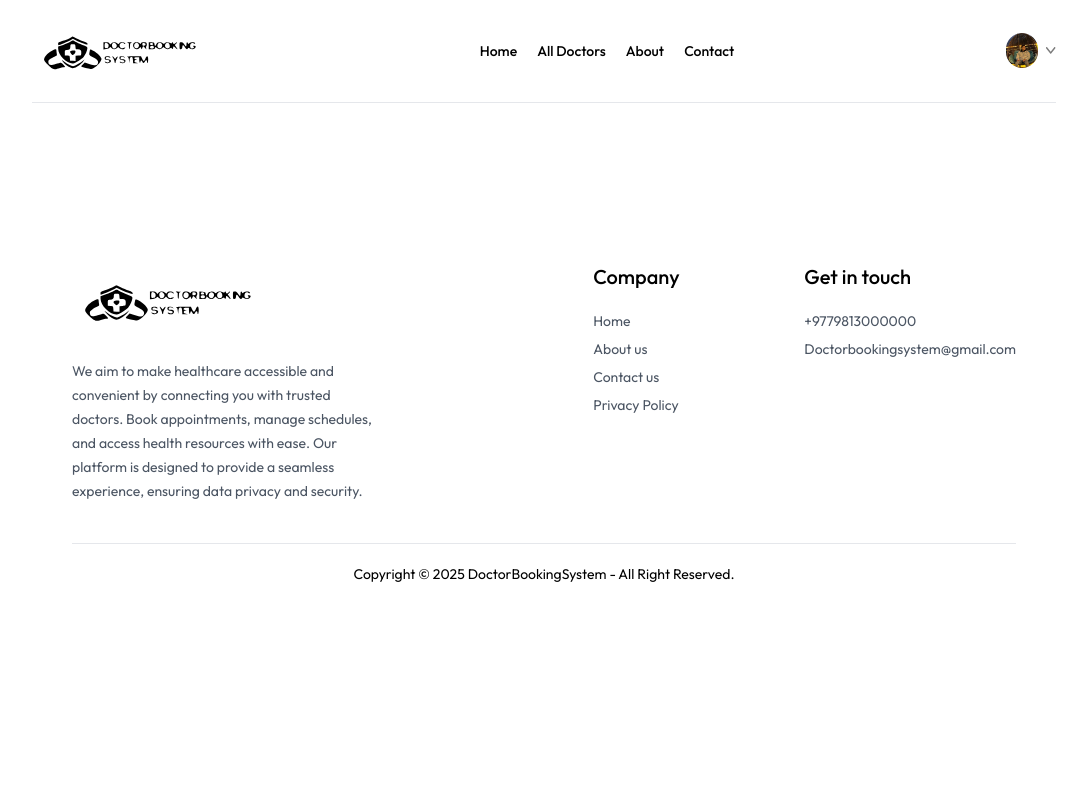
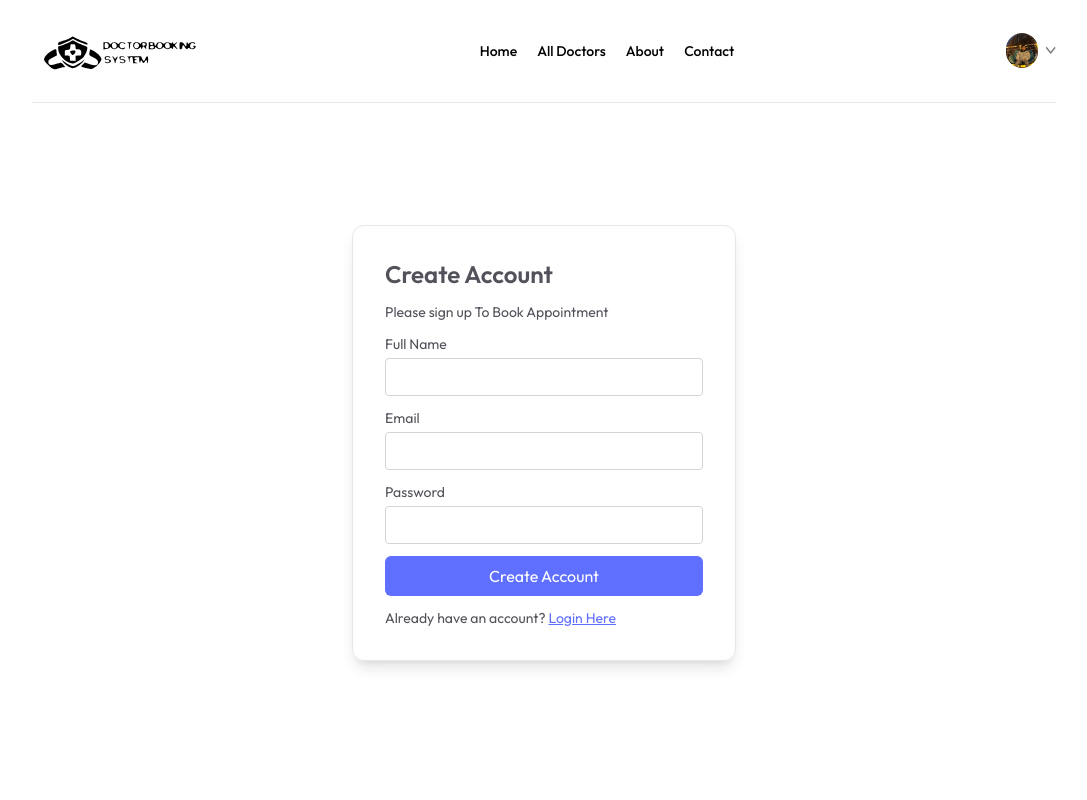
Before and after one commit to Sumitkhadka10/DocBS, a React (Vite) app in the folder frontend/: page /login in a window 1280 px wide. Shown: the top 800 px of the page, without its empty margins (96-1183 px from the left). Built offline with nearby package versions, Linux system fonts and the light colour scheme; the HTML template or start-up script is replaced by a standard one.

Commit message:
Created Login and Signup

```diff
--- a/frontend/src/pages/Login.jsx
+++ b/frontend/src/pages/Login.jsx
@@ -1,10 +1,49 @@
-import React from 'react'
+import React, { useState } from 'react'
 
 const Login = () => {
+
+const [state,setState] = useState('Sign Up')
+const [email, setEmail] = useState('')
+const [password,setPassword] = useState('')
+const [name,setName] = useState('')
+
+const onSubmitHandler = (event) => {
+
+  event.preventDefault()
+
+}
+
   return (
-    <div>
+    <form className='min-h-[80vh] flex items-center'>
+      <div className='flex flex-col gap-3 m-auto items-start p-8 min-w-[340px] sm:min-w-96 border rounded-xl text-zinc-600 text-sm shadow-lg'>
+        <p className='text-2xl font-semibold'>{state === 'Sign Up' ? "Create Account" : "Login"}</p>
+        <p>Please {state === 'Sign Up' ? "sign up " : "Log in"} To Book Appointment</p>
+        {
+          state === "Sign Up" &&
+          <div className='w-full'>
+          <p>Full Name</p>
+        <input className='border border-zinc-300 rounded w-full p-2 mt-1' type="text" onChange={(e) => setName(e.target.name)} value={name} required/>
+        </div>
+        }
 
-    </div>
+        <div className='w-full'>
+          <p>Email</p>
+        <input className='border border-zinc-300 rounded w-full p-2 mt-1' type="email" onChange={(e) => setEmail(e.target.name)} value={email} required/>
+        </div>
+        <div className='w-full'>
+          <p>Password</p>
+        <input className='border border-zinc-300 rounded w-full p-2 mt-1' type="password" onChange={(e) => setPassword(e.target.name)} value={password} required/>
+        </div>
+        <button className='bg-primary text-white w-full py-2 rounded-md text-base'>{state === 'Sign Up' ? "Create Account" : "Login"}</button>
+      {
+        state === 'Sign Up' ?
+        <p>Already have an account? <span onClick={()=>setState('Login')} className='text-primary underline cursor-pointer'>Login Here</span></p>
+        : <p>Create a new account? <span onClick={()=>setState('Sign Up')} className='text-primary underline cursor-pointer'>Click here</span></p>
+
+      }
+      </div>
+
+    </form>
   )
 }
 
```
